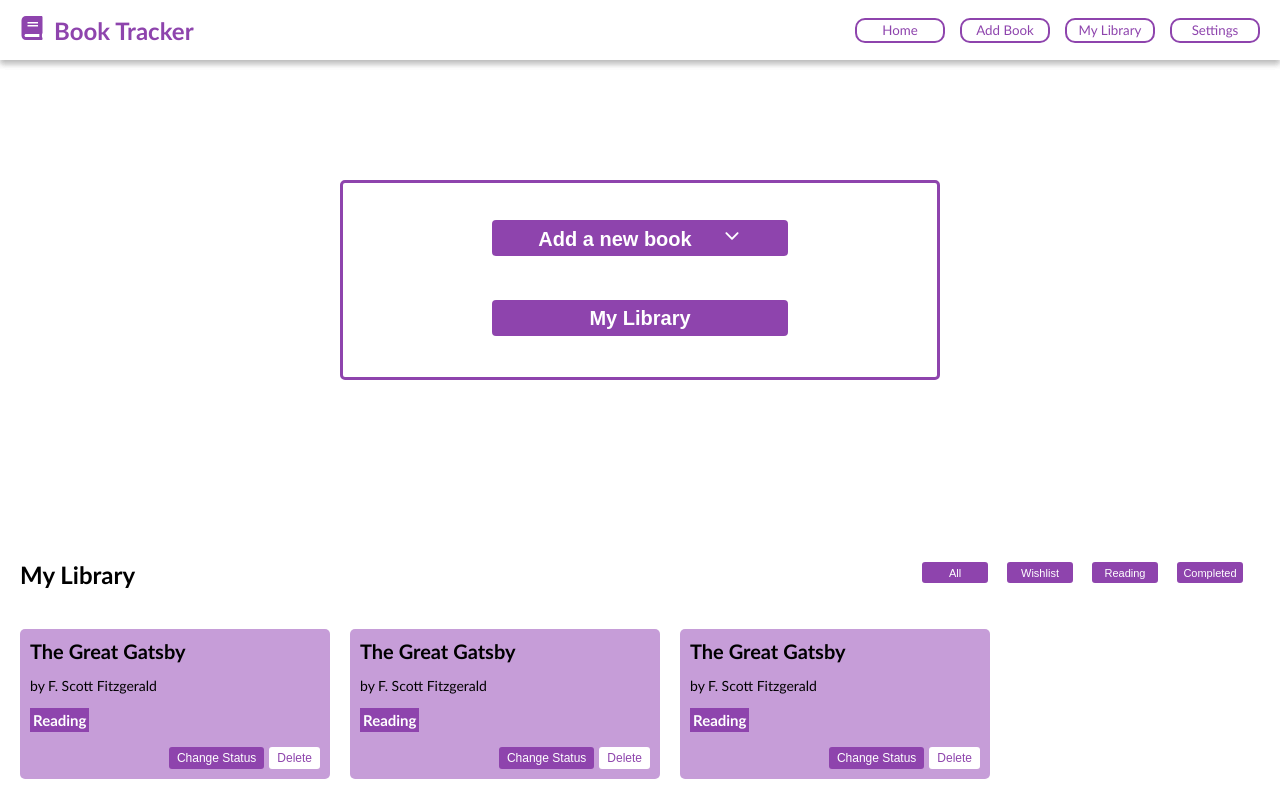
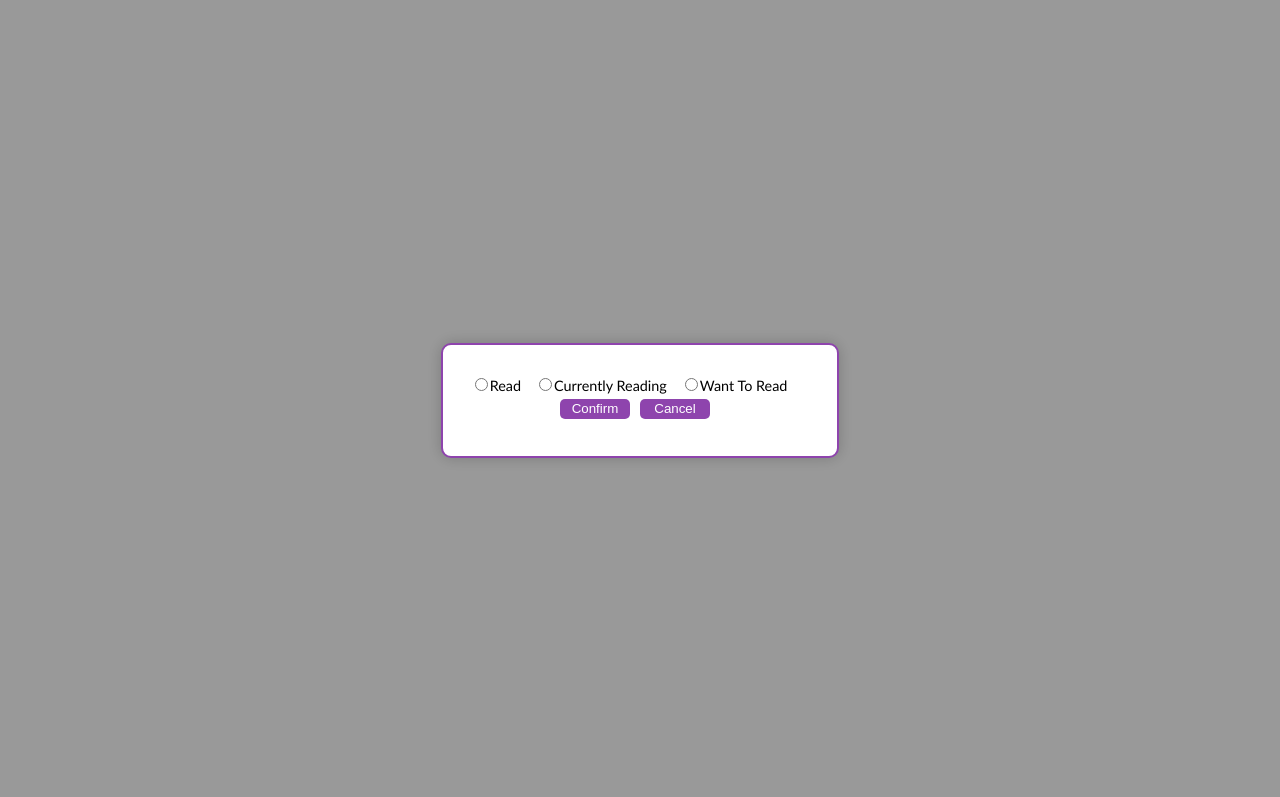
Before and after one commit to MuneebMoosa/Book-Tracker, a React (Vite) app: page / in a window 1280 px wide. Shown: the top 797 px of the page. Built offline with nearby package versions, Linux system fonts and the light colour scheme.

Commit message:
change status component added

```diff
--- a/src/App.jsx
+++ b/src/App.jsx
@@ -3,12 +3,14 @@ import "./index.css";
 import Home from './Pages/HomePage/Home';
 import Library from './Pages/LibraryPage/Library';
 import Detail from './Pages/DetailsPage/Detail';
+import ChangeStatus from './Components/ChangeStatus/ChangeStatus';
 const App = () => {
   return (
     <div>
-      <Home/>
+      {/* <Home/>
       <Library/>
-      <Detail/>
+      <Detail/> */}
+      <ChangeStatus/>
     </div>
   )
 }
--- a/src/Components/Cards/Card.jsx
+++ b/src/Components/Cards/Card.jsx
@@ -1,16 +1,16 @@
 import React from 'react'
 import './Card.css'
-const Card = ({bgColor}) => {
+const Card = ({ id, title, author, status, bgColor, onDelete, onChangeStatus }) => {
   return (
     <div className="card" style={{ backgroundColor: bgColor }}>
-          <h2  className="book-title">The Great Gatsby</h2>
-          <p  className="book-author">by F. Scott Fitzgerald</p>
-          <div className="status">Reading</div>
+          <h2  className="book-title">{title}</h2>
+          <p  className="book-author">by {author}</p>
+          <div className="status">{status}</div>
 
               <div className="card-footer">
                   <div className="manipulate">
-                    <button className="change-status">Change Status</button>
-                    <button className="delete-status">Delete</button>
+                    <button className="change-status" onClick={() => onChangeStatus(id)}>Change Status</button>
+                    <button className="delete-status" onClick={() => onDelete(id)}>Delete</button>
                   </div>
               </div>
         </div>
--- /dev/null
+++ b/src/Components/ChangeStatus/ChangeStatus.css
@@ -0,0 +1,43 @@
+.overlay {
+  position: fixed;
+  top: 0;
+  left: 0;
+  width: 100%;
+  height: 100%;
+  background: rgba(0, 0, 0, 0.4); /* Dim the background */
+  backdrop-filter: blur(5px);      /* Blur the background */
+  display: flex;
+  justify-content: center;
+  align-items: center;
+  z-index: 1000;
+}
+
+.status-container {
+  background: white;
+  border: 2px solid var(--primary-color);
+  padding: 2rem;
+  border-radius: 10px;
+  box-shadow: 0 0 15px rgba(0, 0, 0, 0.2);
+  font-size: 0.9rem;
+  font-family: var(--primary-font);
+  z-index: 1001;
+}
+
+.status-container label {
+  margin-right: 1rem;
+  padding: 2px;
+}
+.change-btn-container{
+  display: flex;
+  justify-content: center;
+  padding: 5px;
+}
+.change-btn{
+  margin-right: 10px;
+  background: var(--primary-color);
+  color: #fff;
+  border: none;
+  width: 70px;
+  height: 20px;
+  border-radius: 5px;
+}
--- /dev/null
+++ b/src/Components/ChangeStatus/ChangeStatus.jsx
@@ -0,0 +1,27 @@
+import "./ChangeStatus.css";
+
+import React from 'react'
+
+const ChangeStatus = () => {
+  return (
+    <div className="overlay">
+      <div className="status-container">
+          <form action="">
+            <input type="radio" name="status" id="1option" />
+            <label htmlFor="1option">Read</label>
+            <input type="radio" name="status" id="2option" />
+            <label htmlFor="2option">Currently Reading</label>
+            <input type="radio" name="status" id="3option" />
+            <label htmlFor="3option">Want To Read</label>
+             <br/>
+            <div className="change-btn-container">
+              <button className="change-btn" type="submit">Confirm</button>
+              <button className="change-btn" type="button" >Cancel</button>
+              </div>
+            </form>
+      </div>
+    </div>
+  )
+}
+
+export default ChangeStatus
--- a/src/Pages/LibraryPage/Library.jsx
+++ b/src/Pages/LibraryPage/Library.jsx
@@ -1,8 +1,29 @@
 import Navigation from '../../Components/Navigation/Navigation'
 import Card from '../../Components/Cards/Card'
 import "./Library.css"
+import { useEffect } from 'react'
 
 const Library = () => {
+
+  const [books, setBooks] = useState([]);
+  const [filterStatus, setFilterStatus] = useState("All");
+
+  useEffect(() => {
+        const storedBooks = JSON.parse(localStorage.getItem("books")) || [];
+        setBooks(storedBooks);
+  }, [])
+
+  const deleteBook = (id) => {
+     const updatedBooks = books.filter(book => book.id !== id);
+     localStorage.setItem("books", JSON.stringify(updatedBooks));
+     setBooks(updatedBooks);
+  }
+
+  const changeStatus = (id) => {
+     const newStatus = prompt("Enter new status (Wishlist / Reading / Completed)");
+
+  }
+
   return (
     <div className='library-container'>
       <Navigation/>
@@ -17,18 +38,11 @@ const Library = () => {
       </div>
 
       <div className="card-container">
-         <Card  bgColor="#c69dd8"/>
-         <Card  bgColor="#c69dd8"/>
-         <Card  bgColor="#c69dd8"/>
-         <Card  bgColor="#c69dd8"/>
-         <Card  bgColor="#B6A4B0"/>
-         <Card  bgColor="#B6A4B0"/>
-         <Card  bgColor="#B6A4B0"/>
-         <Card  bgColor="#B6A4B0"/>
-         <Card  bgColor="#F1EEF6"/>
-         <Card  bgColor="#F1EEF6"/>
-         <Card  bgColor="#F1EEF6"/>
-         <Card  bgColor="#F1EEF6"/>
+
+
+
+
+
       </div>
 
 
```
